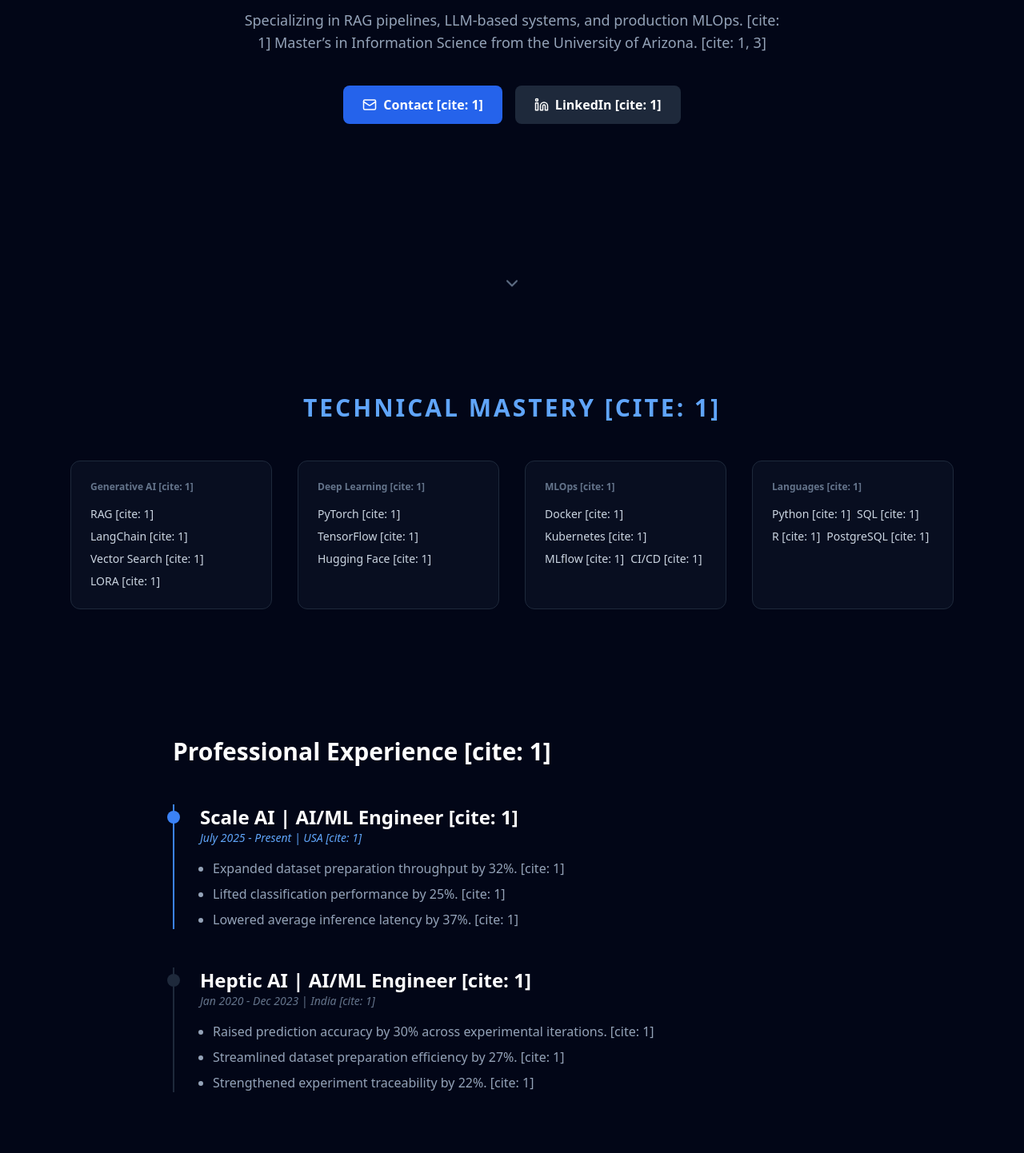
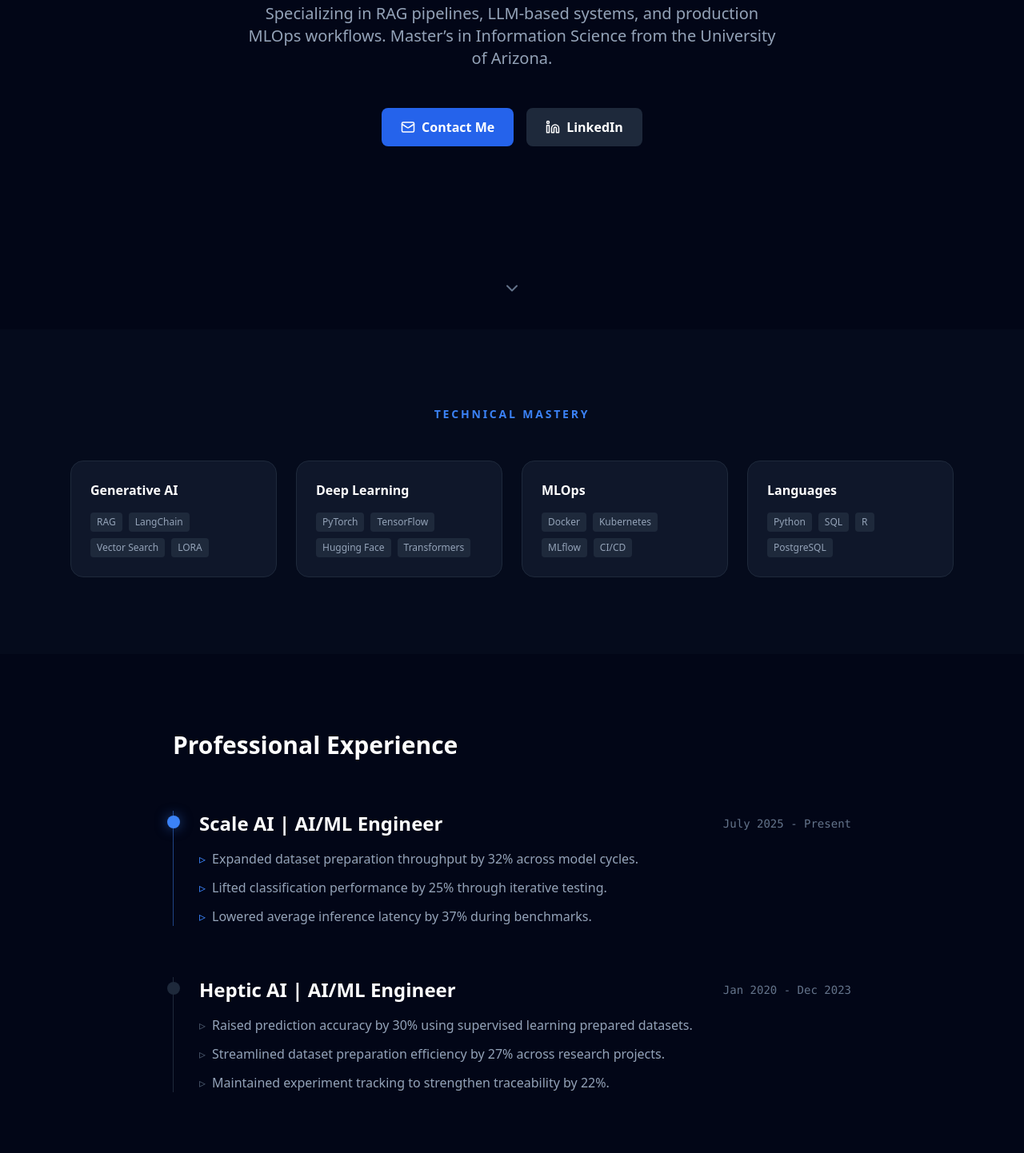
Before and after one commit to lakshmisatti/Lahari-Portfolio, a Next.js app: page / in a window 1280 px wide. Shown: the part 388-1830 px from the top of the page at 80% size. Built offline with nearby package versions, Linux system fonts and the light colour scheme.

Commit message:
Update page.tsx

```diff
--- a/app/page.tsx
+++ b/app/page.tsx
@@ -4,85 +4,122 @@ import { BrainCircuit, Database, Zap, Mail, Linkedin, ChevronDown } from 'lucide
 
 export default function Home() {
   return (
-    <main className="min-h-screen bg-slate-950 text-white font-sans">
+    <main className="min-h-screen bg-slate-950 text-white font-sans selection:bg-blue-500">
       {/* HERO SECTION */}
       <section className="h-screen flex flex-col justify-center items-center px-6 relative">
         <div className="absolute top-1/4 w-72 h-72 bg-blue-600/20 rounded-full blur-[100px] -z-10" />
 
-        <motion.div initial={{ opacity: 0, y: 20 }} animate={{ opacity: 1, y: 0 }} className="text-center">
-          <span className="px-4 py-1 rounded-full border border-blue-500/30 bg-blue-500/10 text-blue-400 text-sm mb-6 inline-block">
-            AI/ML Engineer | 5 Years Experience [cite: 1, 2]
+        <motion.div
+          initial={{ opacity: 0, y: 20 }}
+          animate={{ opacity: 1, y: 0 }}
+          transition={{ duration: 0.8 }}
+          className="text-center"
+        >
+          <span className="px-4 py-1.5 rounded-full border border-blue-500/30 bg-blue-500/10 text-blue-400 text-sm font-medium mb-8 inline-block">
+            AI/ML Engineer | 5 Years Experience
           </span>
-          <h1 className="text-5xl md:text-7xl font-bold mb-4">Lakshmi Lahari Satti [cite: 1, 2]</h1>
-          <p className="text-slate-400 text-lg max-w-2xl mx-auto">
-            Specializing in RAG pipelines, LLM-based systems, and production MLOps. [cite: 1]
-            Master’s in Information Science from the University of Arizona. [cite: 1, 3]
+          <h1 className="text-5xl md:text-7xl font-bold tracking-tight mb-6">
+            Lakshmi Lahari Satti
+          </h1>
+          <p className="text-slate-400 text-lg md:text-xl max-w-2xl mx-auto leading-relaxed">
+            Specializing in RAG pipelines, LLM-based systems, and production MLOps workflows.
+            Master’s in Information Science from the University of Arizona.
           </p>
 
-          <div className="flex gap-4 justify-center mt-10">
-            <a href="mailto:sattilakshmilahari@gmail.com" className="flex items-center gap-2 bg-blue-600 px-6 py-3 rounded-lg font-semibold hover:bg-blue-500 transition-all">
-              <Mail size={18} /> Contact [cite: 1]
+          <div className="flex gap-4 justify-center mt-12">
+            <a href="mailto:sattilakshmilahari@gmail.com" className="flex items-center gap-2 bg-blue-600 hover:bg-blue-500 px-6 py-3 rounded-lg font-semibold transition-all">
+              <Mail size={18} /> Contact Me
             </a>
-            <a href="#" className="flex items-center gap-2 bg-slate-800 px-6 py-3 rounded-lg font-semibold hover:bg-slate-700 transition-all">
-              <Linkedin size={18} /> LinkedIn [cite: 1]
+            <a href="#" className="flex items-center gap-2 bg-slate-800 hover:bg-slate-700 px-6 py-3 rounded-lg font-semibold transition-all">
+              <Linkedin size={18} /> LinkedIn
             </a>
           </div>
         </motion.div>
-        <ChevronDown className="absolute bottom-10 animate-bounce text-slate-500" />
+
+        <motion.div
+          animate={{ y: [0, 10, 0] }}
+          transition={{ repeat: Infinity, duration: 2 }}
+          className="absolute bottom-10"
+        >
+          <ChevronDown className="text-slate-500" />
+        </motion.div>
       </section>
 
-      {/* SKILLS */}
-      <section className="py-20 max-w-6xl mx-auto px-6">
-        <h2 className="text-3xl font-bold mb-12 text-center text-blue-400 uppercase tracking-widest">Technical Mastery [cite: 1]</h2>
-        <div className="grid grid-cols-2 md:grid-cols-4 gap-8">
+      {/* SKILLS SECTION */}
+      <section className="py-24 bg-slate-900/30">
+        <div className="max-w-6xl mx-auto px-6">
+          <h2 className="text-sm font-bold text-blue-500 uppercase tracking-[0.2em] mb-12 text-center">Technical Mastery</h2>
+          <div className="grid grid-cols-1 sm:grid-cols-2 lg:grid-cols-4 gap-6">
             {[
               { cat: "Generative AI", items: ["RAG", "LangChain", "Vector Search", "LORA"] },
-            { cat: "Deep Learning", items: ["PyTorch", "TensorFlow", "Hugging Face"] },
+              { cat: "Deep Learning", items: ["PyTorch", "TensorFlow", "Hugging Face", "Transformers"] },
               { cat: "MLOps", items: ["Docker", "Kubernetes", "MLflow", "CI/CD"] },
               { cat: "Languages", items: ["Python", "SQL", "R", "PostgreSQL"] }
             ].map((skill, i) => (
-            <div key={i} className="bg-slate-900/50 p-6 rounded-xl border border-slate-800">
-              <h3 className="text-xs font-bold text-slate-500 mb-4">{skill.cat} [cite: 1]</h3>
+              <div key={i} className="p-6 rounded-2xl bg-slate-900 border border-slate-800 hover:border-blue-500/50 transition-colors">
+                <h3 className="text-white font-bold mb-4">{skill.cat}</h3>
                 <div className="flex flex-wrap gap-2">
                   {skill.items.map((item, j) => (
-                  <span key={j} className="text-sm text-slate-300">{item} [cite: 1]</span>
+                    <span key={j} className="px-2 py-1 bg-slate-800 rounded text-xs text-slate-400">
+                      {item}
+                    </span>
                   ))}
                 </div>
               </div>
             ))}
           </div>
+        </div>
       </section>
 
-      {/* EXPERIENCE */}
-      <section className="py-20 max-w-4xl mx-auto px-6">
-        <h2 className="text-3xl font-bold mb-12 flex items-center gap-3">Professional Experience [cite: 1]</h2>
-        <div className="space-y-12">
-          <div className="border-l-2 border-blue-500 pl-8 relative">
-             <div className="absolute w-4 h-4 bg-blue-500 rounded-full -left-[9px] top-2" />
-             <h3 className="text-2xl font-bold">Scale AI | AI/ML Engineer [cite: 1]</h3>
-             <p className="text-blue-400 text-sm mb-4 italic">July 2025 - Present | USA [cite: 1]</p>
-             <ul className="text-slate-400 space-y-2 list-disc ml-4">
-               <li>Expanded dataset preparation throughput by 32%. [cite: 1]</li>
-               <li>Lifted classification performance by 25%. [cite: 1]</li>
-               <li>Lowered average inference latency by 37%. [cite: 1]</li>
+      {/* EXPERIENCE SECTION */}
+      <section className="py-24 max-w-4xl mx-auto px-6">
+        <h2 className="text-3xl font-bold mb-16">Professional Experience</h2>
+        <div className="space-y-16">
+          <div className="relative pl-8 border-l border-blue-500/50">
+            <div className="absolute w-4 h-4 bg-blue-500 rounded-full -left-[8.5px] top-1.5 shadow-[0_0_15px_rgba(59,130,246,0.5)]" />
+            <div className="flex flex-col md:flex-row md:justify-between md:items-center mb-4">
+              <h3 className="text-2xl font-bold text-white">Scale AI | AI/ML Engineer</h3>
+              <span className="text-slate-500 text-sm font-mono mt-1 md:mt-0">July 2025 - Present</span>
+            </div>
+            <ul className="space-y-3 text-slate-400">
+              <li className="flex gap-2">
+                <span className="text-blue-500">▹</span> Expanded dataset preparation throughput by 32% across model cycles.
+              </li>
+              <li className="flex gap-2">
+                <span className="text-blue-500">▹</span> Lifted classification performance by 25% through iterative testing.
+              </li>
+              <li className="flex gap-2">
+                <span className="text-blue-500">▹</span> Lowered average inference latency by 37% during benchmarks.
+              </li>
             </ul>
           </div>
-          <div className="border-l-2 border-slate-800 pl-8 relative">
-             <div className="absolute w-4 h-4 bg-slate-800 rounded-full -left-[9px] top-2" />
-             <h3 className="text-2xl font-bold">Heptic AI | AI/ML Engineer [cite: 1]</h3>
-             <p className="text-slate-500 text-sm mb-4 italic">Jan 2020 - Dec 2023 | India [cite: 1]</p>
-             <ul className="text-slate-400 space-y-2 list-disc ml-4">
-               <li>Raised prediction accuracy by 30% across experimental iterations. [cite: 1]</li>
-               <li>Streamlined dataset preparation efficiency by 27%. [cite: 1]</li>
-               <li>Strengthened experiment traceability by 22%. [cite: 1]</li>
+
+          <div className="relative pl-8 border-l border-slate-800">
+            <div className="absolute w-4 h-4 bg-slate-800 rounded-full -left-[8.5px] top-1.5" />
+            <div className="flex flex-col md:flex-row md:justify-between md:items-center mb-4">
+              <h3 className="text-2xl font-bold text-white">Heptic AI | AI/ML Engineer</h3>
+              <span className="text-slate-500 text-sm font-mono mt-1 md:mt-0">Jan 2020 - Dec 2023</span>
+            </div>
+            <ul className="space-y-3 text-slate-400">
+              <li className="flex gap-2">
+                <span className="text-slate-600">▹</span> Raised prediction accuracy by 30% using supervised learning prepared datasets.
+              </li>
+              <li className="flex gap-2">
+                <span className="text-slate-600">▹</span> Streamlined dataset preparation efficiency by 27% across research projects.
+              </li>
+              <li className="flex gap-2">
+                <span className="text-slate-600">▹</span> Maintained experiment tracking to strengthen traceability by 22%.
+              </li>
             </ul>
           </div>
         </div>
       </section>
 
-      <footer className="py-20 text-center border-t border-slate-900">
-        <p className="text-slate-500 text-sm">MS in Information Science (Machine Learning) [cite: 1]</p>
-        <p className="text-slate-400">University of Arizona — Tucson, AZ [cite: 3]</p>
+      {/* FOOTER */}
+      <footer className="py-20 text-center border-t border-slate-900 bg-slate-950">
+        <p className="text-slate-500 text-sm mb-2">Education</p>
+        <h3 className="text-xl font-bold text-slate-200">University of Arizona — Tucson, AZ</h3>
+        <p className="text-slate-500 italic mt-1">Master's in Information Science (Machine Learning)</p>
       </footer>
     </main>
   );
```
Lines whose indentation alone changed are shown as unchanged.
